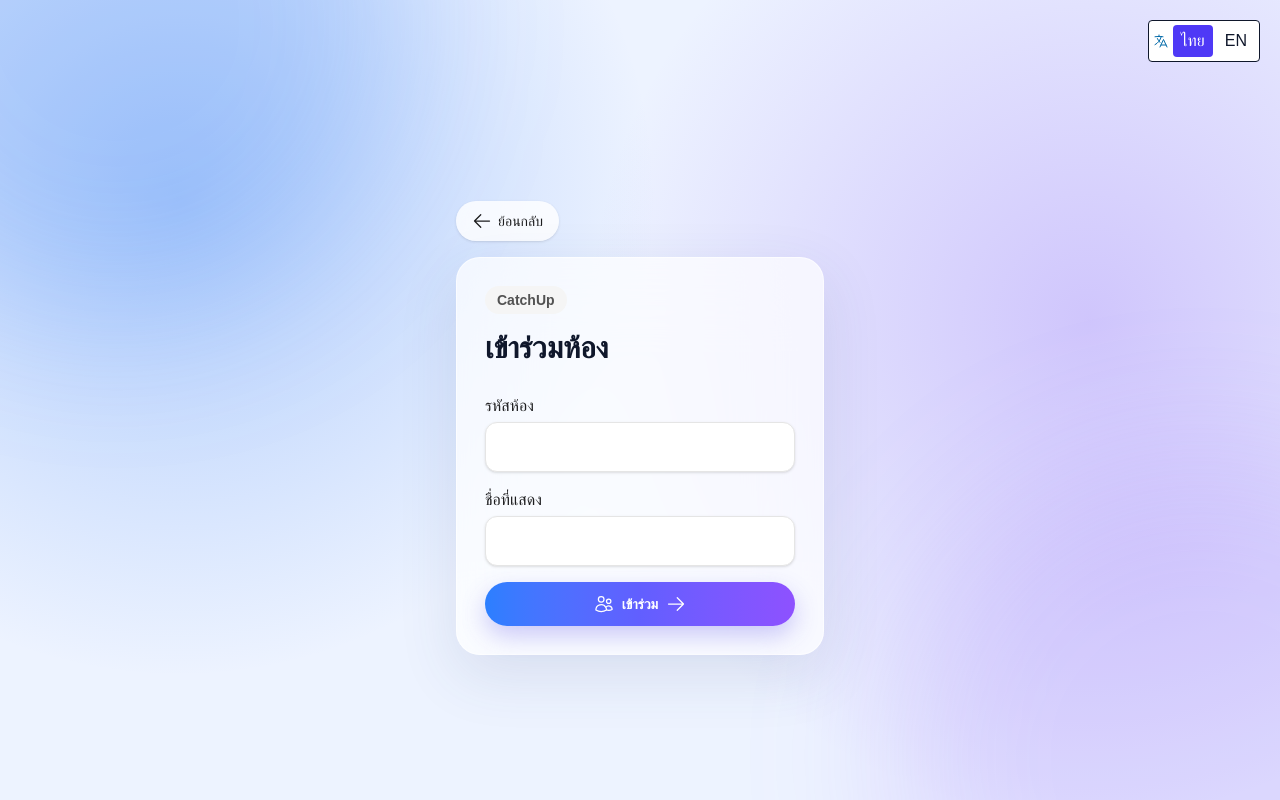
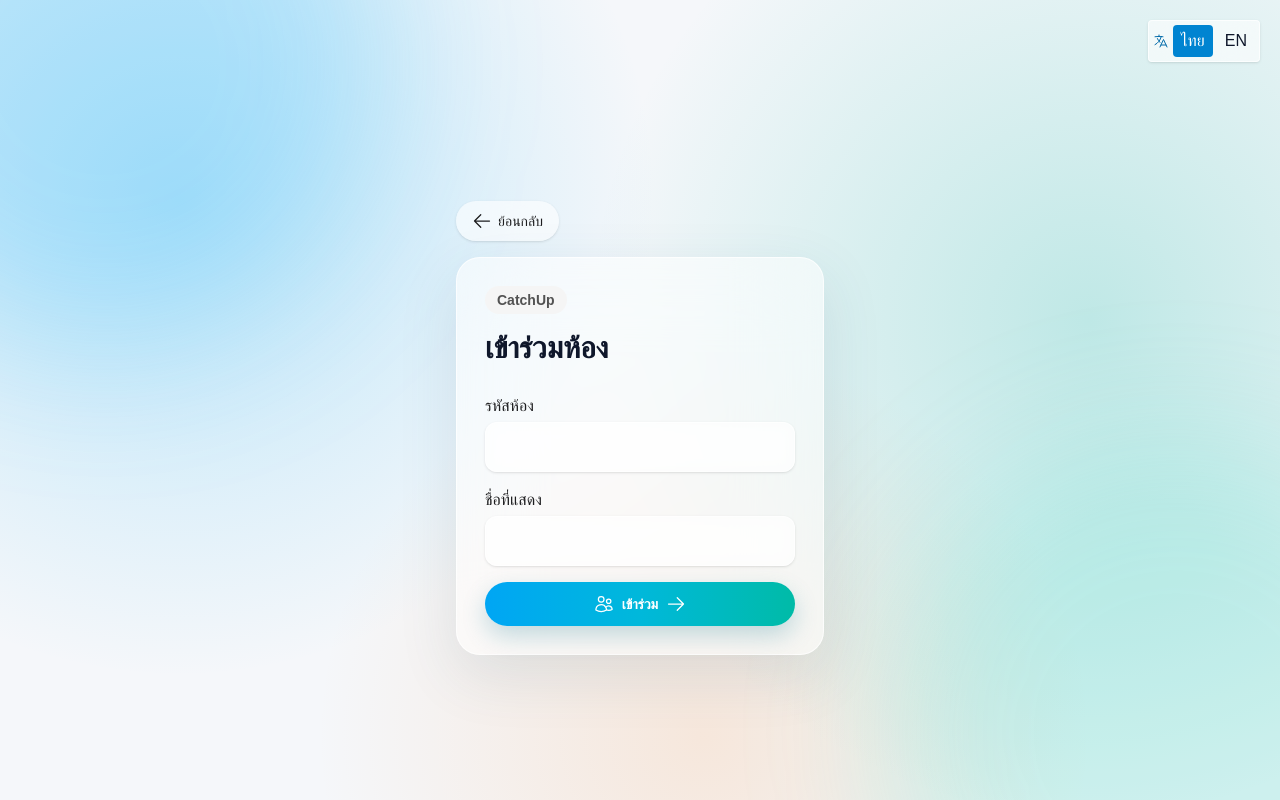
Before and after one commit to MeowCAT378/CatchUp, a Next.js app in the folder apps/web/: page /join in a window 1280 px wide. Built offline with nearby package versions, Linux system fonts and the light colour scheme; no server answers.

Commit message:
Refresh web UI color palette and glass styling

```diff
--- a/apps/web/src/app/globals.css
+++ b/apps/web/src/app/globals.css
@@ -18,25 +18,26 @@ html[lang="th"] {
 }
 
 @layer base {
-  body { @apply min-h-screen bg-[#eef4ff] font-sans text-[#1d1d1f] antialiased; }
+  body { @apply min-h-screen bg-[#f5f7fa] font-sans text-[#1d1d1f] antialiased; }
   button,
   a,
   input {
     @apply focus-visible:outline-2 focus-visible:outline-offset-2 focus-visible:outline-neutral-900;
   }
   input {
-    @apply border-neutral-200 bg-white text-[#1d1d1f] placeholder:text-neutral-400;
+    @apply border-white/60 bg-white/55 text-[#1d1d1f] placeholder:text-neutral-400 backdrop-blur-sm;
   }
 }
 
 @layer components {
   .page-shell {
-    @apply relative isolate min-h-screen overflow-hidden bg-[#eef4ff];
+    @apply relative isolate min-h-screen overflow-hidden bg-[#f5f7fa];
     background:
-      radial-gradient(circle at 12% 12%, rgba(96, 165, 250, 0.28), transparent 30%),
-      radial-gradient(circle at 88% 18%, rgba(196, 181, 253, 0.28), transparent 34%),
-      radial-gradient(circle at 52% 92%, rgba(103, 232, 249, 0.2), transparent 35%),
-      #eef4ff;
+      radial-gradient(circle at 12% 12%, rgba(125, 211, 252, 0.34), transparent 30%),
+      radial-gradient(circle at 88% 18%, rgba(94, 234, 212, 0.25), transparent 34%),
+      radial-gradient(circle at 52% 92%, rgba(253, 186, 116, 0.2), transparent 35%),
+      linear-gradient(135deg, rgba(255,255,255,0.32), rgba(223,243,255,0.35)),
+      #f5f7fa;
   }
   .page-shell::before,
   .page-shell::after {
@@ -53,47 +54,48 @@ html[lang="th"] {
     left: -12rem;
     width: 34rem;
     height: 34rem;
-    background: rgba(59, 130, 246, 0.2);
-    animation: ambient-float 22s ease-in-out infinite;
+    background: rgba(56, 189, 248, 0.24);
+    animation: ambient-float-one 18s ease-in-out infinite;
   }
   .page-shell::after {
     right: -14rem;
     bottom: -16rem;
     width: 38rem;
     height: 38rem;
-    background: rgba(139, 92, 246, 0.18);
-    animation: ambient-float 28s ease-in-out -8s infinite reverse;
+    background: rgba(45, 212, 191, 0.2);
+    animation: ambient-float-two 20s ease-in-out -8s infinite;
   }
   .page-shell-hero {
     background:
-      radial-gradient(circle at 16% 24%, rgba(59, 130, 246, 0.38), transparent 32%),
-      radial-gradient(circle at 84% 26%, rgba(168, 85, 247, 0.32), transparent 38%),
-      radial-gradient(circle at 54% 84%, rgba(34, 211, 238, 0.26), transparent 40%),
-      #eef4ff;
+      radial-gradient(circle at 16% 24%, rgba(56, 189, 248, 0.34), transparent 32%),
+      radial-gradient(circle at 84% 26%, rgba(45, 212, 191, 0.28), transparent 38%),
+      radial-gradient(circle at 54% 84%, rgba(251, 146, 60, 0.2), transparent 40%),
+      #f5f7fa;
   }
   .page-shell-join {
     background:
-      radial-gradient(circle at 14% 25%, rgba(59, 130, 246, 0.34), transparent 38%),
-      radial-gradient(circle at 85% 40%, rgba(139, 92, 246, 0.3), transparent 42%),
-      #edf3ff;
+      radial-gradient(circle at 14% 25%, rgba(56, 189, 248, 0.3), transparent 38%),
+      radial-gradient(circle at 85% 40%, rgba(20, 184, 166, 0.24), transparent 42%),
+      radial-gradient(circle at 55% 92%, rgba(251, 146, 60, 0.16), transparent 38%),
+      #f5f7fa;
   }
   .page-content {
     @apply relative z-10 mx-auto w-full max-w-7xl px-5 pb-10 pt-24 sm:px-8 sm:pb-14 sm:pt-28 lg:px-10;
   }
   .panel {
-    @apply rounded-3xl border border-white/60 bg-white/70 p-5 shadow-[0_20px_60px_rgba(59,76,122,0.12)] backdrop-blur-2xl sm:p-7;
+    @apply rounded-3xl border border-white/70 bg-white/55 p-5 shadow-[0_20px_60px_rgba(39,92,115,0.12)] backdrop-blur-2xl sm:p-7;
   }
   .soft-card {
-    @apply rounded-2xl border border-white/70 bg-white/65 p-4 shadow-sm backdrop-blur-xl transition duration-200 hover:shadow-[0_8px_24px_rgba(59,76,122,0.12)];
+    @apply rounded-2xl border border-white/70 bg-white/50 p-4 shadow-sm backdrop-blur-xl transition duration-200 hover:shadow-[0_8px_24px_rgba(39,92,115,0.12)];
   }
   .btn-primary {
-    @apply inline-flex min-h-11 items-center justify-center gap-2 rounded-full bg-gradient-to-r from-blue-500 via-indigo-500 to-violet-500 px-5 py-2.5 text-sm font-semibold text-white shadow-[0_10px_24px_rgba(79,70,229,0.28)] transition duration-200 hover:brightness-110 active:scale-[0.98] disabled:cursor-not-allowed disabled:opacity-50;
+    @apply inline-flex min-h-11 items-center justify-center gap-2 rounded-full bg-gradient-to-r from-sky-500 via-cyan-500 to-teal-500 px-5 py-2.5 text-sm font-semibold text-white shadow-[0_10px_24px_rgba(14,116,144,0.24)] transition duration-200 hover:brightness-110 active:scale-[0.98] disabled:cursor-not-allowed disabled:opacity-50;
   }
   .btn-secondary {
     @apply inline-flex min-h-11 items-center justify-center gap-2 rounded-full bg-neutral-100 px-5 py-2.5 text-sm font-semibold text-[#1d1d1f] transition duration-200 hover:bg-neutral-200 active:scale-[0.98] disabled:cursor-not-allowed disabled:opacity-50;
   }
   .back-button {
-    @apply inline-flex min-h-10 self-start items-center gap-1.5 rounded-full bg-white/80 px-4 py-2 text-sm font-medium text-[#1d1d1f] shadow-sm backdrop-blur-xl transition hover:bg-white disabled:cursor-not-allowed disabled:opacity-50;
+    @apply inline-flex min-h-10 self-start items-center gap-1.5 rounded-full bg-white/60 px-4 py-2 text-sm font-medium text-[#1d1d1f] shadow-sm backdrop-blur-xl transition hover:bg-white/80 disabled:cursor-not-allowed disabled:opacity-50;
   }
   .form-input {
     @apply mt-1 min-h-12 w-full rounded-xl border px-4 py-3 shadow-sm outline-none transition focus:border-neutral-400 focus:ring-4 focus:ring-black/[0.05];
@@ -106,10 +108,14 @@ html[lang="th"] {
   }
 }
 
-@keyframes ambient-float {
+@keyframes ambient-float-one {
   0%, 100% { transform: translate3d(0, 0, 0) scale(1); }
-  33% { transform: translate3d(42px, -28px, 0) scale(1.08); }
-  66% { transform: translate3d(-24px, 24px, 0) scale(0.96); }
+  50% { transform: translate3d(36px, 24px, 0) scale(1.06); }
+}
+
+@keyframes ambient-float-two {
+  0%, 100% { transform: translate3d(0, 0, 0) scale(1); }
+  50% { transform: translate3d(-32px, -28px, 0) scale(0.95); }
 }
 
 @media (prefers-reduced-motion: reduce) {
--- a/apps/web/src/app/teacher/room/[code]/results/results-client.tsx
+++ b/apps/web/src/app/teacher/room/[code]/results/results-client.tsx
@@ -216,7 +216,7 @@ export default function ResultsClient({
                       </div>
                       <div className="h-2 rounded bg-slate-100">
                         <div
-                          className="h-2 rounded bg-indigo-500"
+                          className="h-2 rounded bg-teal-500"
                           style={{
                             width: `${question.responseCount ? (choice.count / question.responseCount) * 100 : 0}%`,
                           }}
--- a/apps/web/src/components/language-switcher.tsx
+++ b/apps/web/src/components/language-switcher.tsx
@@ -11,21 +11,21 @@ export function LanguageSwitcher() {
   };
   return (
     <div
-      className="inline-flex items-center gap-1 rounded border bg-white p-1 text-slate-900"
+      className="inline-flex items-center gap-1 rounded border border-white/70 bg-white/60 p-1 text-slate-900 shadow-sm backdrop-blur-xl"
       aria-label={t("common.language")}
     >
       <LanguageIcon className="h-4 w-4 text-sky-700" aria-hidden="true" />
       <button
         type="button"
         onClick={() => setLanguage("th")}
-        className={`rounded px-2 py-1 focus-visible:outline-2 ${i18n.language === "th" ? "bg-indigo-600 text-white" : ""}`}
+        className={`rounded px-2 py-1 focus-visible:outline-2 ${i18n.language === "th" ? "bg-sky-600 text-white" : ""}`}
       >
         ไทย
       </button>
       <button
         type="button"
         onClick={() => setLanguage("en")}
-        className={`rounded px-2 py-1 focus-visible:outline-2 ${i18n.language === "en" ? "bg-indigo-600 text-white" : ""}`}
+        className={`rounded px-2 py-1 focus-visible:outline-2 ${i18n.language === "en" ? "bg-sky-600 text-white" : ""}`}
       >
         EN
       </button>
```
